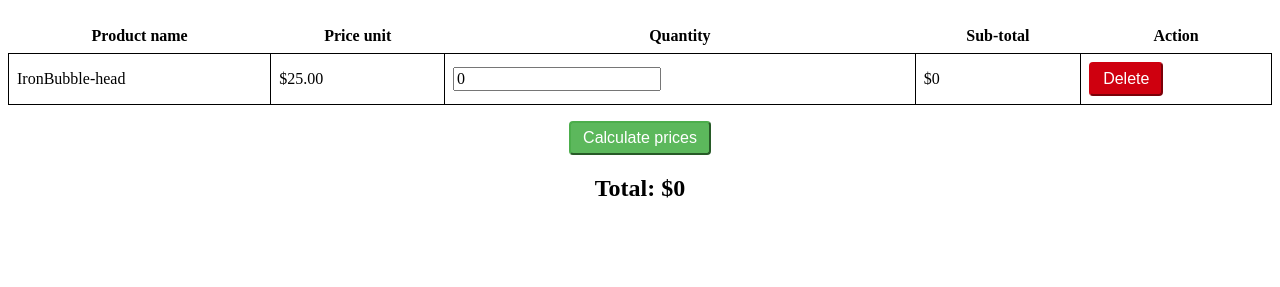
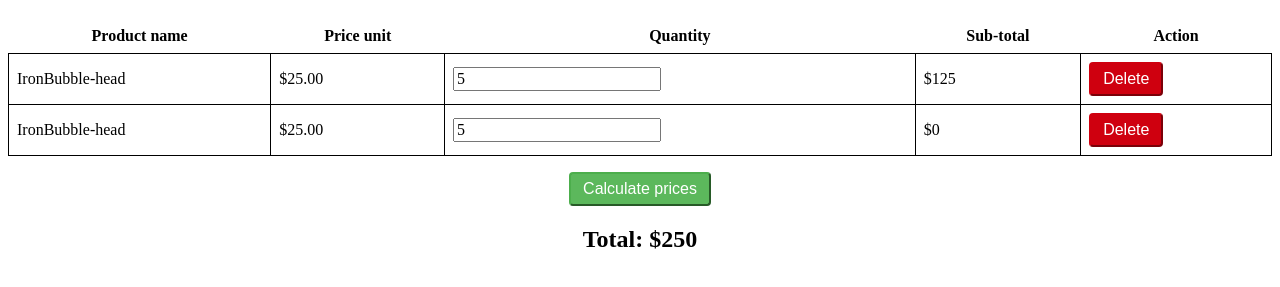
Before and after one commit to ironhack-labs/lab-dom-ironhack-cart, a plain HTML site: page starter-code/index.html in a window 1280 px wide. Both pictures are taken after a click on the button "Calculate prices". Shown: the part 61-348 px from the top of the page. Drawn offline with Linux system fonts and the light colour scheme.

Commit message:
first try

```diff
--- a/starter-code/index.html
+++ b/starter-code/index.html
@@ -30,7 +30,30 @@
 
         <td class="qty">
           <label>
-            <input type="number" value="0" min="0">
+            <input id="productQuantity" type="number" value="5" min="0">
+          </label>
+        </td>
+
+        <td class="subtot">
+          $<span>0</span>
+        </td>
+
+        <td class="rm">
+          <button class="btn btn-delete">Delete</button>
+        </td>
+      </tr>
+      <tr class="product">
+        <td class="name">
+          <span>IronBubble-head</span>
+        </td>
+
+        <td class="pu">
+          $<span>25.00</span>
+        </td>
+
+        <td class="qty">
+          <label>
+            <input id="productQuantity" type="number" value="5" min="0">
           </label>
         </td>
 
--- a/starter-code/js/index.js
+++ b/starter-code/js/index.js
@@ -3,9 +3,35 @@ var $calc = document.getElementById('calc');
 
 function updateSubtot($product) {
   // Iteration 1.1
+  let priceUnit = document.querySelector(`.pu span`).innerHTML;
+  let quantityProduct = document.querySelector(`.qty label input`).value;
+  let subTotal =priceUnit*quantityProduct;
+
+  return document.querySelector(`.subtot span`).innerHTML = subTotal;
+
+
+
 }
 
 function calcAll() {
+  let totalSum=0;
+  let allItems =document.querySelectorAll( `.product`);
+    allItems.forEach((product) => {
+    totalSum +=updateSubtot(product);
+
+  })
+  return document.querySelector(`h2 span`).innerHTML =totalSum;
+
+}
+
+
+
   // Iteration 1.2
-}
+
+
+
 $calc.onclick = calcAll;
+
+/*
+let table = document.querySelector('.table')
+table.childNodes.forEach(row => updateSubtot(row))*/
```
